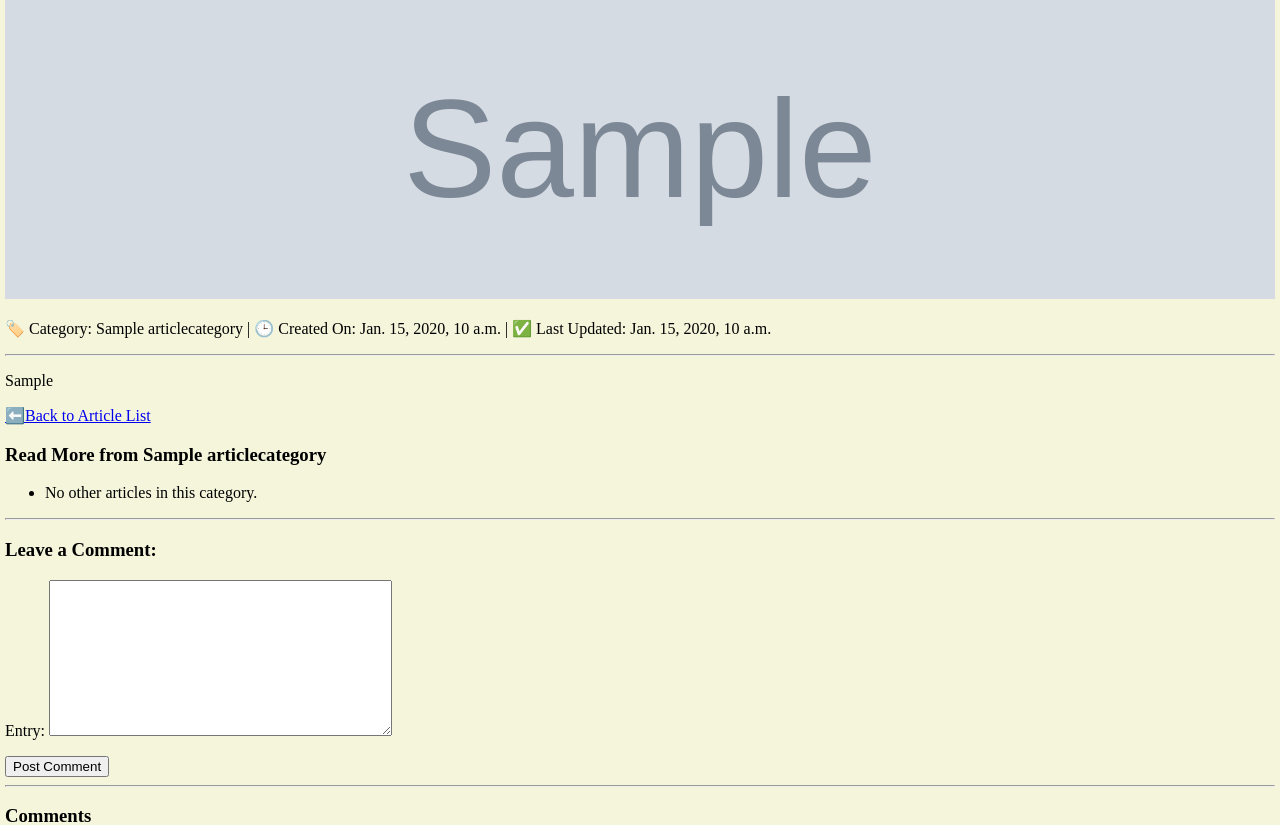
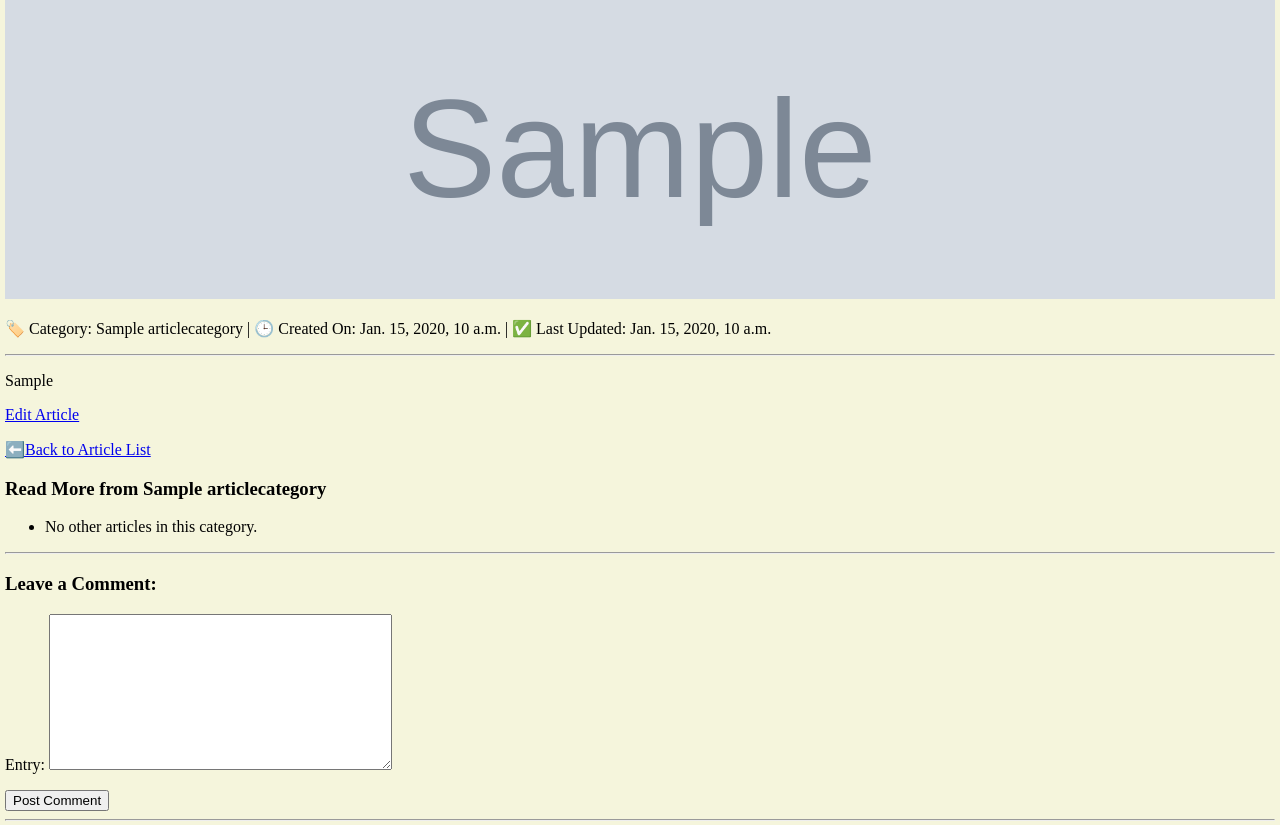
Before and after one commit to madyoung914/hobbysite-ED-1, a Django app: page /wiki/article/1 in a window 1280 px wide. Shown: the part 138-963 px from the top of the page. Run offline with Django 5.2, Linux system fonts and the light colour scheme; a user stored in the database is signed in; tables that the repository leaves empty hold one stand-in row (values such as "Sample post"); grey boxes marked "Sample" are stand-in pictures.

Commit message:
Created the updated view for articles

```diff
--- a/hobbysite/wiki/forms.py
+++ b/hobbysite/wiki/forms.py
@@ -4,7 +4,7 @@ from .models import Comment, Article
 class ArticleForm(forms.ModelForm):
     class Meta:
         model = Article
-        fields = '__all__'
+        fields = ['title', 'entry','category','header_image']
 
 
 class CommentForm(forms.ModelForm):
--- a/hobbysite/wiki/templates/wiki/article_detail.html
+++ b/hobbysite/wiki/templates/wiki/article_detail.html
@@ -18,6 +18,11 @@
 
     <hr>
     <p>{{ article.entry }}</p>
+
+    {% if user.is_authenticated and object.author.user == user %}
+        <a href="{% url 'wiki:article-edit' pk=object.pk %}">Edit Article</a>
+    {% endif %}
+
 
     <p><a href="{% url 'wiki:articles-list' %}">⬅️Back to Article List</a>
 
--- a/hobbysite/wiki/templates/wiki/article_form.html
+++ b/hobbysite/wiki/templates/wiki/article_form.html
@@ -2,10 +2,10 @@
 {% load static %}
 
 {% block content %}
-  <h1>Create Article</h1>
+  <h1>{{ form_title }}</h1>
   <form method="post" enctype="multipart/form-data">
     {% csrf_token %}
     {{ form.as_p }}
-    <button type="submit">Create</button>
+    <button type="submit">Post</button>
   </form>
 {% endblock %}
--- a/hobbysite/wiki/urls.py
+++ b/hobbysite/wiki/urls.py
@@ -1,10 +1,11 @@
 from django.urls import path
-from .views import ArticleListView, ArticleDetailView, ArticleCreateView
+from .views import ArticleListView, ArticleDetailView, ArticleCreateView, ArticleUpdateView
 
 urlpatterns = [
     path('articles', ArticleListView.as_view(), name='articles-list'),
     path('article/<int:pk>', ArticleDetailView.as_view(), name='article-detail'),
     path('article/add', ArticleCreateView.as_view(), name='article-add'),
+    path('article/<int:pk>/edit', ArticleUpdateView.as_view(), name='article-edit')
 ]
 
 app_name = "wiki"
--- a/hobbysite/wiki/views.py
+++ b/hobbysite/wiki/views.py
@@ -1,5 +1,5 @@
 from django.shortcuts import get_object_or_404, redirect
-from django.views.generic import DetailView, ListView, CreateView
+from django.views.generic import DetailView, ListView, CreateView, UpdateView
 from django.urls import reverse, reverse_lazy
 
 from .models import Article, Profile, Comment
@@ -76,11 +76,15 @@ class ArticleDetailView(DetailView):
             return self.render_to_response(context)
 
 
-
 class ArticleCreateView(LoginRequiredMixin, CreateView):
     model = Article
     template_name = 'wiki/article_form.html'
     fields = ['title', 'entry', 'category', 'header_image']
+
+    def get_context_data(self, **kwargs):
+        context = super().get_context_data(**kwargs)
+        context['form_title'] = 'Create a new article'
+        return context
 
     def form_valid(self, form):
         profile = get_object_or_404(Profile, user=self.request.user)
@@ -89,3 +93,17 @@ class ArticleCreateView(LoginRequiredMixin, CreateView):
 
     def get_success_url(self):
         return reverse_lazy('wiki:article-detail', kwargs={'pk': self.object.pk})
+
+
+class ArticleUpdateView(LoginRequiredMixin, UpdateView):
+    model = Article
+    form_class = ArticleForm
+    template_name = 'wiki/article_form.html'
+
+    def get_context_data(self, **kwargs):
+        context = super().get_context_data(**kwargs)
+        context['form_title'] = 'Update article'
+        return context
+
+    def get_success_url(self):
+        return reverse_lazy('wiki:article-detail', kwargs={'pk': self.object.pk})
```
